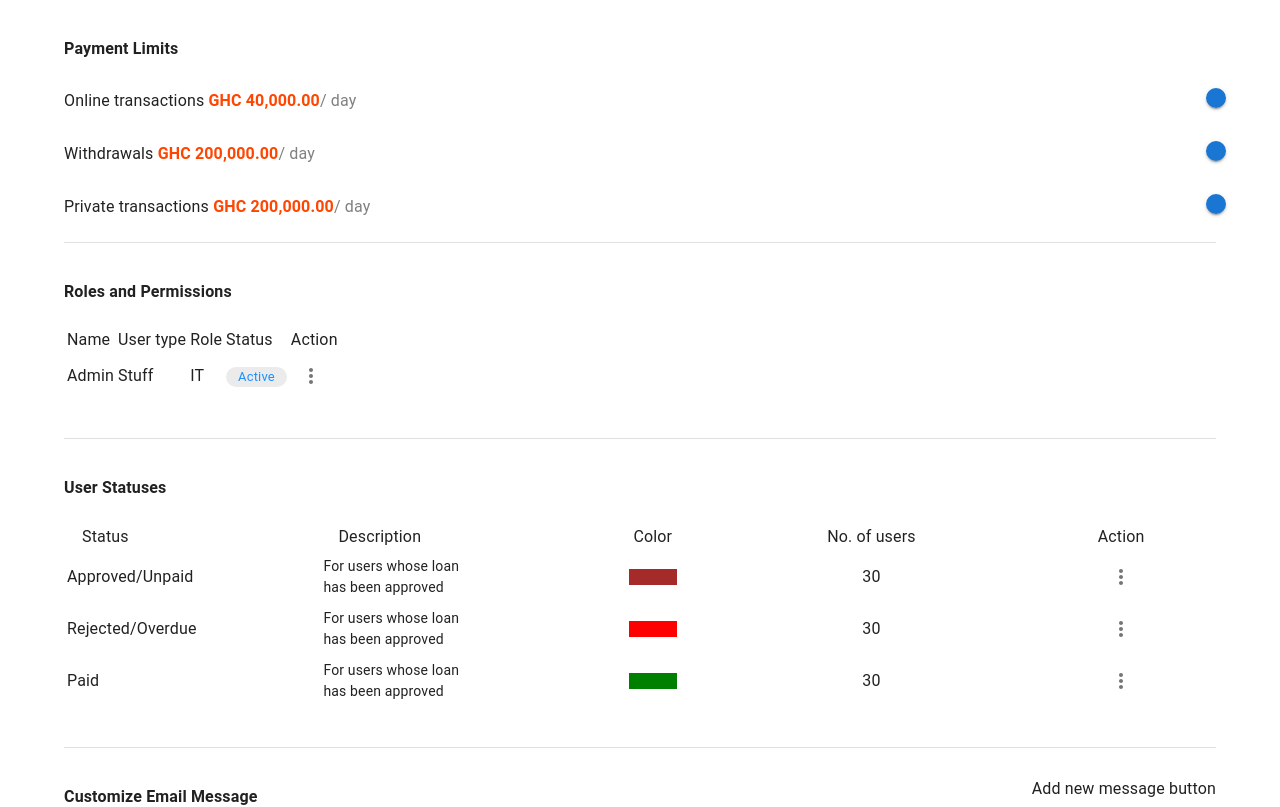
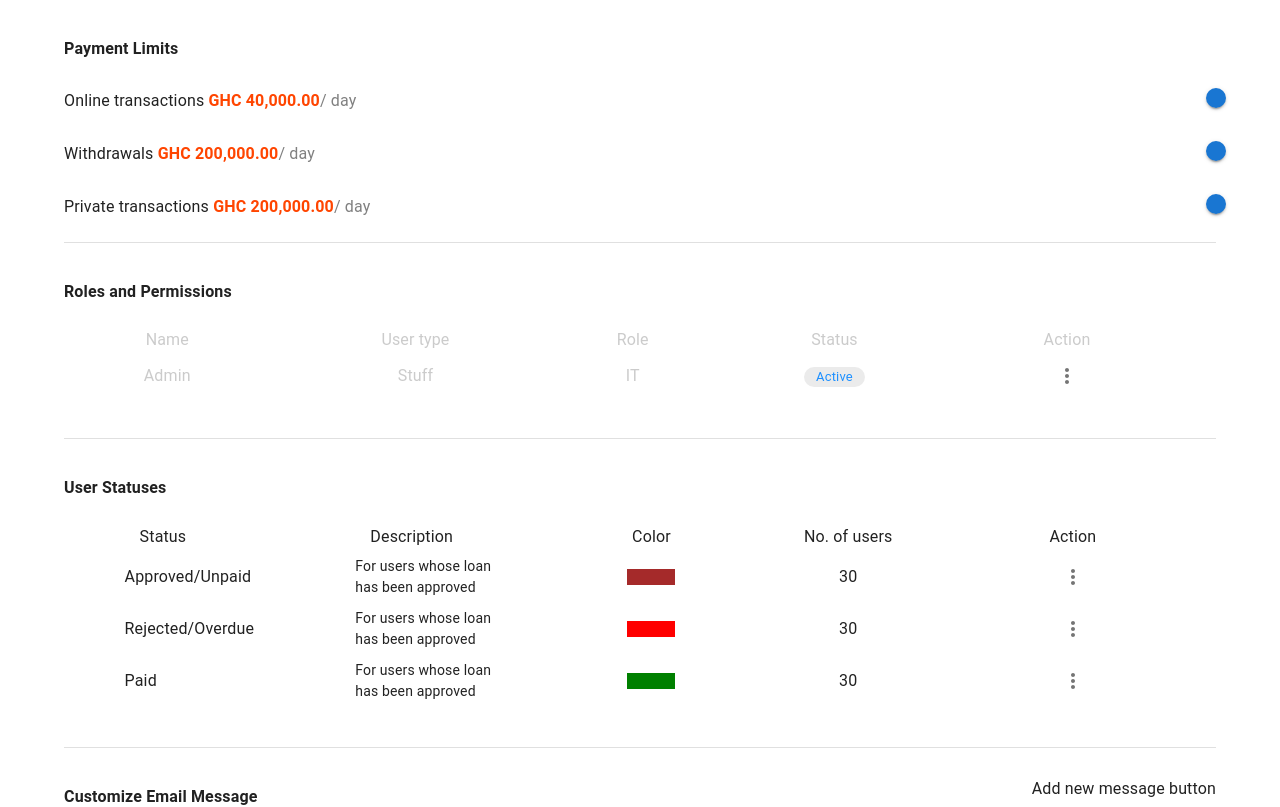
Before and after one commit to waglarry/home-hub, a React (Create React App) app: page / in a window 1280 px wide. Shown: the top 807 px of the page. Built offline with nearby package versions, Linux system fonts and the light colour scheme.

Commit message:
Remove unwanted line of code

```diff
--- a/src/configSettingsTabs/configSettingsTabs.css
+++ b/src/configSettingsTabs/configSettingsTabs.css
@@ -1,7 +1,7 @@
 .Container{
     display: flex;
     justify-content: space-between;
-    align-items: center;
+    /* align-items: center; */
 }
 .leftColumn{
     width: 46%;
@@ -35,5 +35,11 @@
 
 .adminRolesTable{
     text-align: center;
-    width: 100%;
+    width: 90%;
+    margin: 0 5%;
 }
+.adminRolesTable1{
+    text-align: center;
+    width: 96%;
+    color: #b1b1b1a9;
+}
```
